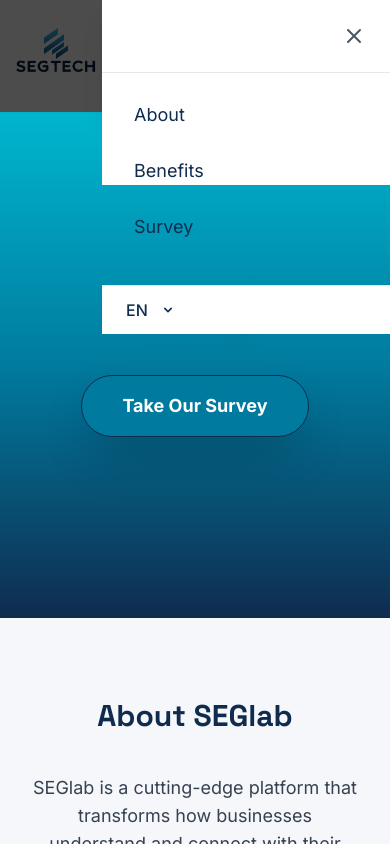
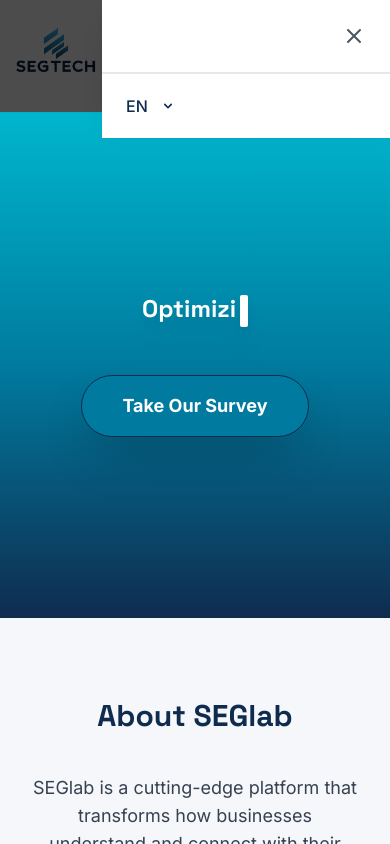
Before and after one commit to Minetown03/SEGlab, a Next.js app: page / in a window 390 px wide. Both pictures are taken after a click on the button "Toggle menu". Shown: the top 844 px of the page. Built offline with nearby package versions, Linux system fonts and the light colour scheme.

Commit message:
Fix mobile menu transparency issues with solid backgrounds and improved z-index

```diff
--- a/src/app/page.tsx
+++ b/src/app/page.tsx
@@ -145,15 +145,18 @@
           {/* Mobile menu overlay */}
           <div
             id="mobile-menu"
-            className={`md:hidden fixed inset-0 z-50 transition-all duration-300 ease-in-out ${
+            className={`md:hidden fixed inset-0 z-[100] transition-all duration-300 ease-in-out ${
               isMobileMenuOpen ? 'opacity-100 pointer-events-auto' : 'opacity-0 pointer-events-none'
             }`}
             style={{ backgroundColor: 'rgba(0, 0, 0, 0.7)' }}
           >
             {/* Menu content */}
-            <div className={`absolute inset-y-0 right-0 w-72 bg-white shadow-xl transform transition-transform duration-300 ease-in-out ${
-              isMobileMenuOpen ? 'translate-x-0' : 'translate-x-full'
-            }`}>
+            <div
+              className={`absolute inset-y-0 right-0 w-72 bg-white shadow-xl transform transition-transform duration-300 ease-in-out flex flex-col ${
+                isMobileMenuOpen ? 'translate-x-0' : 'translate-x-full'
+              }`}
+              style={{ backgroundColor: 'white' }}
+            >
               {/* Menu header with close button */}
               <div className="flex items-center justify-end p-4 border-b border-gray-200 bg-white">
                 <button
@@ -176,7 +179,7 @@
               </div>
 
               {/* Menu items with solid background */}
-              <div className="flex flex-col h-full bg-white">
+              <div className="flex-1 flex flex-col bg-white overflow-y-auto">
                 <div className="flex flex-col p-4 space-y-1">
                   <a
                     href="#about"
@@ -184,7 +187,7 @@
                       handleNavClick(e, 'about');
                       setIsMobileMenuOpen(false);
                     }}
-                    className="px-4 py-3 text-lg text-primary-dark hover:bg-primary-light/10 rounded-lg transition-colors duration-200"
+                    className="px-4 py-3 text-lg text-primary-dark hover:bg-primary-light/10 rounded-lg transition-colors duration-200 bg-white"
                   >
                     {t.nav.about}
                   </a>
@@ -194,7 +197,7 @@
                       handleNavClick(e, 'benefits');
                       setIsMobileMenuOpen(false);
                     }}
-                    className="px-4 py-3 text-lg text-primary-dark hover:bg-primary-light/10 rounded-lg transition-colors duration-200"
+                    className="px-4 py-3 text-lg text-primary-dark hover:bg-primary-light/10 rounded-lg transition-colors duration-200 bg-white"
                   >
                     {t.nav.benefits}
                   </a>
@@ -204,14 +207,16 @@
                       handleNavClick(e, 'survey');
                       setIsMobileMenuOpen(false);
                     }}
-                    className="px-4 py-3 text-lg text-primary-dark hover:bg-primary-light/10 rounded-lg transition-colors duration-200"
+                    className="px-4 py-3 text-lg text-primary-dark hover:bg-primary-light/10 rounded-lg transition-colors duration-200 bg-white"
                   >
                     {t.nav.survey}
                   </a>
                 </div>
+              </div>
 
-                {/* Language selector with solid background */}
-                <div className="mt-4 px-4 py-2 border-t border-gray-200 bg-white">
+              {/* Language selector with solid background */}
+              <div className="mt-auto border-t border-gray-200 bg-white">
+                <div className="p-4 bg-white">
                   <LanguageSelector />
                 </div>
               </div>
```
